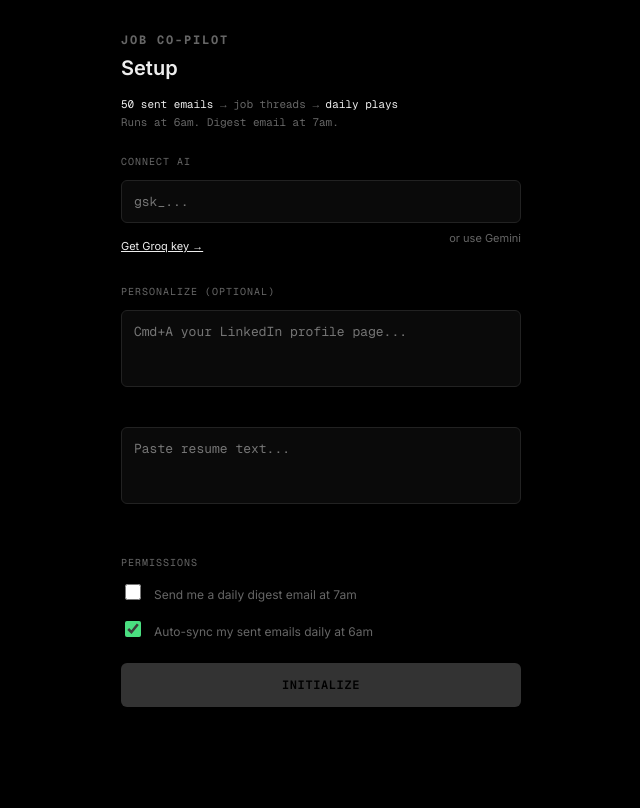
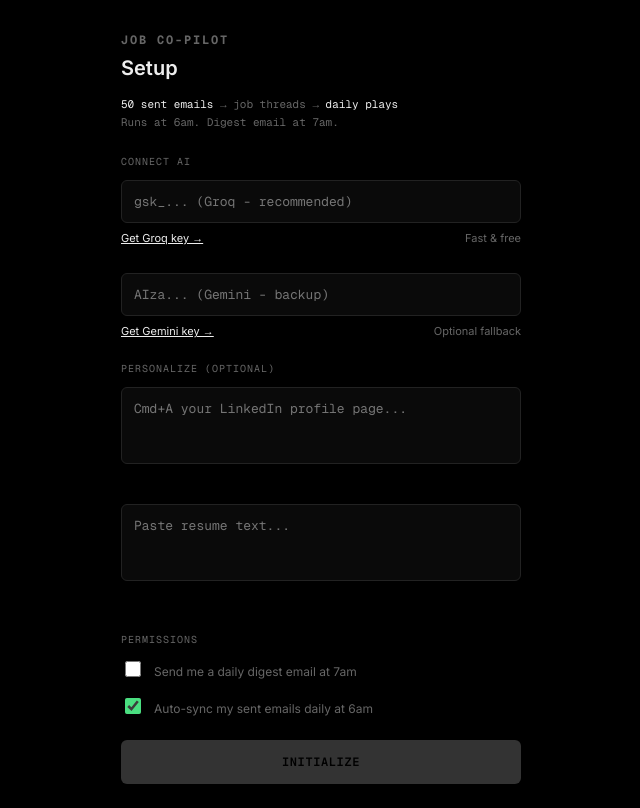
Before and after one commit to aniketh-maddipati/job-search-copilot, a website: page Setup.html in a window 1280 px wide. Shown: the whole page, without its empty margins (319-959 px from the left). Drawn offline with nearby package versions, Linux system fonts and the light colour scheme.

Commit message:
fixing toggle

```diff
--- a/Setup.html
+++ b/Setup.html
@@ -449,32 +449,29 @@
     <!-- API Key Section -->
     <div class="section-label">Connect AI</div>
 
-    <div id="groqSection">
     <input
       type="password"
       id="groqKey"
-        placeholder="gsk_..."
+      placeholder="gsk_... (Groq - recommended)"
       oninput="validateInputs()"
       autocomplete="off"
     >
     <div class="input-hint">
       <a href="https://console.groq.com/keys" target="_blank">Get Groq key →</a>
-        <span class="toggle-link" onclick="toggleGemini()">or use Gemini</span>
-      </div>
+      <span style="color: var(--mute);">Fast & free</span>
     </div>
 
-    <div id="geminiSection" class="hidden">
     <input
       type="password"
       id="geminiKey"
-        placeholder="AIza..."
+      placeholder="AIza... (Gemini - backup)"
       oninput="validateInputs()"
       autocomplete="off"
+      style="margin-top: 12px;"
     >
     <div class="input-hint">
       <a href="https://aistudio.google.com/app/apikey" target="_blank">Get Gemini key →</a>
-        <span class="toggle-link" onclick="toggleGemini()">use Groq instead</span>
-      </div>
+      <span style="color: var(--mute);">Optional fallback</span>
     </div>
 
     <!-- Context Section -->
```
Lines whose indentation alone changed are shown as unchanged.
